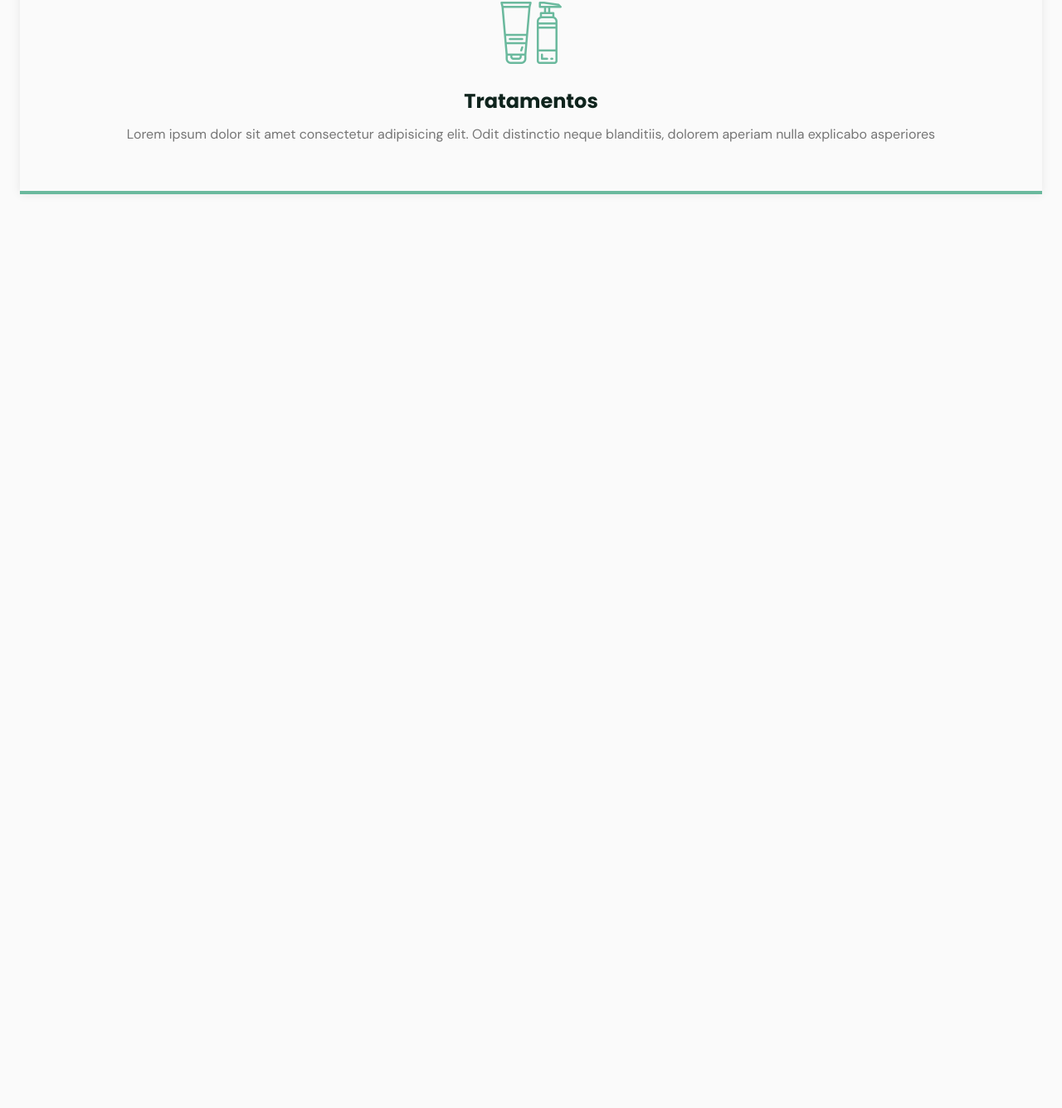
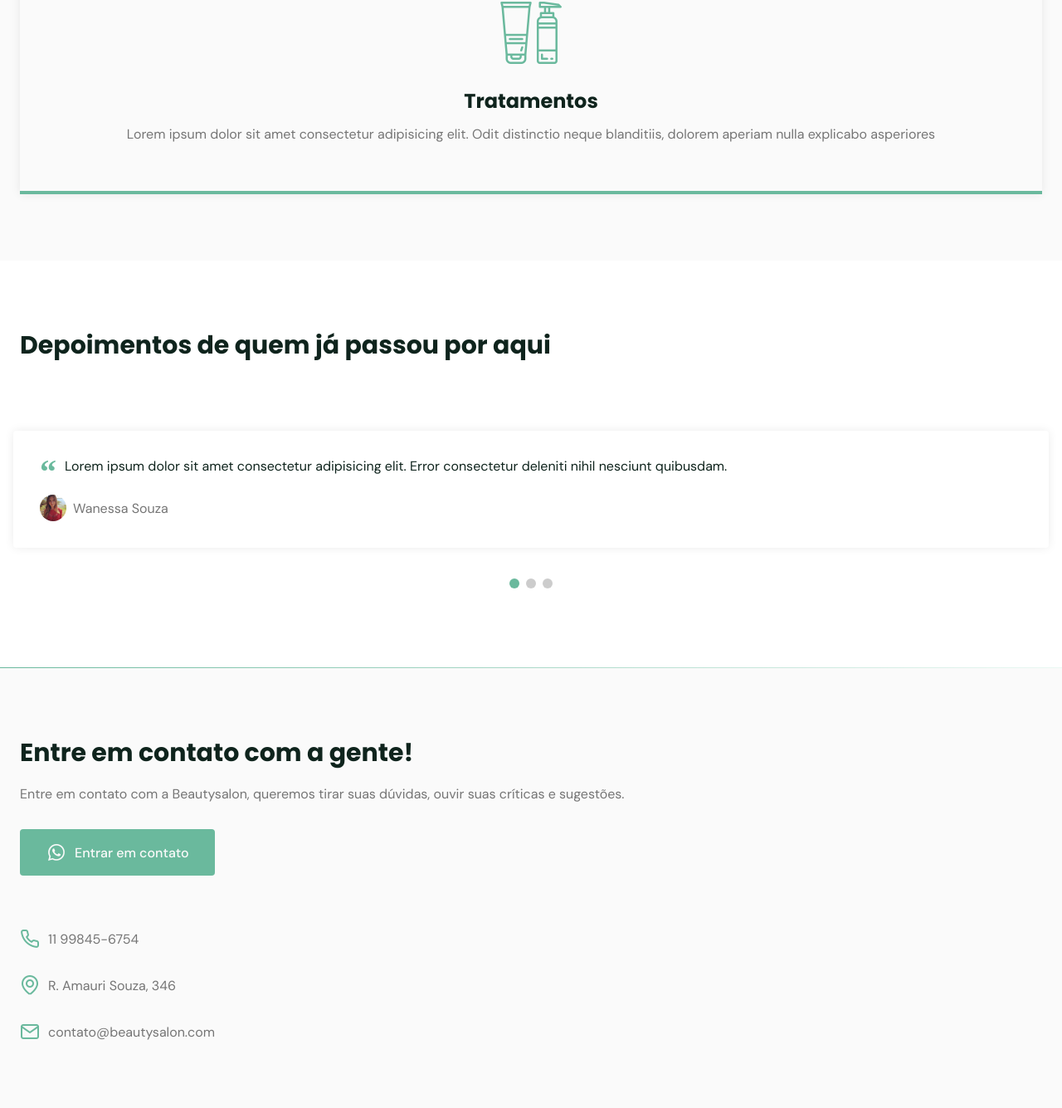
Before and after one commit to Rafaelps8/NLW-together, a plain HTML site: page index.html in a window 1280 px wide. Shown: the part 3767-5102 px from the top of the page at 83% size. Before the commit the page ends 4081 px from the top, so only its background shows below. Drawn offline with nearby package versions, Linux system fonts and the light colour scheme; files whose address does not match are found by name.

Commit message:
Meu quinto commit

```diff
--- a/index.html
+++ b/index.html
@@ -9,6 +9,9 @@
     <!-- Icones -->
     <link rel="stylesheet" href="assets/fonts/style.css" />
 
+    <!-- Swiper-->
+    <link rel="stylesheet" href="https://unpkg.com/swiper/swiper-bundle.min.css" />
+
     <!-- STYLES -->
     <link rel="stylesheet" href="style.css" />
 
@@ -18,6 +21,7 @@
       href="https://fonts.googleapis.com/css2?family=DM+Sans:wght@400;500;700&family=Poppins:wght@400;500;700&display=swap"
       rel="stylesheet"
     />
+
   </head>
   <body>
     <header id="header">
@@ -38,6 +42,8 @@
         <div class="toggle icon-close"></div>
       </nav>
     </header>
+
+<!-- HOME -->
 
     <main>
       <section class="section" id="home">
@@ -61,6 +67,7 @@
 
       <div class="divider-1"></div>
 
+<!-- ABOUT -->
       <section class="section" id="about">
         <div class="container grid">
           <div class="image">
@@ -97,6 +104,7 @@
 
       <div class="divider-2"></div>
 
+<!-- SERVICES -->
       <section class="section" id="services">
         <div class="container grid">
           <header>
@@ -138,8 +146,100 @@
           </div>
         </div>
       </section>
-    </main>
 
-    <script src="main.js"></script>
+<!-- TESTIMONIALS -->
+<section class="section" id="testimonials">
+  <div class="container">
+    <header>
+      <h2 class="title">Depoimentos de
+        quem já passou
+        por aqui</h2>
+    </header>
+<div class="testimonials swiper-container">
+<div class="swiper-wrapper">
+
+  <div class="testimonials swiper-slide">
+    <blockquote>
+      <p>
+        <span>&ldquo;</span>
+        Lorem ipsum dolor sit amet consectetur adipisicing elit. Error consectetur deleniti nihil nesciunt quibusdam.
+      </p>
+      <cite>
+        <img src="assets/fotos/01.jpg" alt="Foto de Wanessa Souza">
+        Wanessa Souza
+      </cite>
+    </blockquote>
+  </div>
+
+  <div class="testimonials swiper-slide">
+    <blockquote>
+      <p>
+        <span>&ldquo;</span>
+        Lorem ipsum dolor sit amet consectetur adipisicing elit. Error consectetur deleniti nihil nesciunt quibusdam.
+      </p>
+      <cite>
+        <img src="assets/fotos/02.jpg" alt="Foto de Franciele Venega">
+        Franciele Venega
+      </cite>
+    </blockquote>
+  </div>
+
+  <div class="testimonials swiper-slide">
+    <blockquote>
+      <p>
+        <span>&ldquo;</span>
+        Lorem ipsum dolor sit amet consectetur adipisicing elit. Error consectetur deleniti nihil nesciunt quibusdam.
+      </p>
+      <cite>
+        <img src="assets/fotos/03.jpg" alt="Foto de Valeska Fabris">
+        Valeska Fabris
+      </cite>
+    </blockquote>
+  </div>
+
+</div>
+<!-- If we need pagination -->
+  <div class="swiper-pagination"></div>
+
+</div>
+  </div>
+</section>
+
+<div class="divider-2"></div>
+
+
+<!-- CONTACT-->
+<section class="section" id="contact">
+  <div class="container grid">
+
+
+    <div class="text">
+      <h2 class="title">Entre em contato
+        com a gente!</h2>
+        <p>Entre em contato com a Beautysalon, queremos tirar suas dúvidas, ouvir suas críticas e sugestões.</p>
+        <a href="https://api.whatsapp.com/send?phone=+551199845-6754&text=Oi! Gostaria de agendar um horário"
+        class="button" target="_blank"><i class="icon-whatsapp"></i>Entrar em contato</a>
+    </div>
+
+    <div class="links">
+      <ul class="grid">
+        <li><i class="icon-phone"></i>11 99845-6754</li>
+        <li><i class="icon-map-pin"></i>R. Amauri Souza, 346</li>
+        <li><i class="icon-mail"></i>contato@beautysalon.com</li>
+      </ul>
+    </div>
+
+  </div>
+</section>
+
+   </main>
+<!-- Swiper-->
+<script src="https://unpkg.com/swiper/swiper-bundle.min.js"></script>
+
+<!-- scrollreveal-->
+<script src="https://unpkg.com/scrollreveal"></script>
+
+<!-- Main js-->
+<script src="main.js"></script>
   </body>
 </html>
--- a/main.js
+++ b/main.js
@@ -30,3 +30,31 @@ header.classList.add('scroll')
     header.classList.remove('scroll')
   }
 })
+
+/* testimonials carousel slider swiper */
+const swiper = new Swiper('.swiper-container',{
+  slidesPerView: 1,
+  pagination: {
+    el: '.swiper-pagination'
+  },
+  mousewheel: true,
+  keyboard: true,
+
+});
+
+/* ScrollReveal: mostrar elementos quando der scroll na pagina */
+const scrollReveal = ScrollReveal({
+  origin: 'top',
+  distance: '30px',
+  duration: 700,
+  reset: true,
+})
+
+scrollReveal.reveal(`
+#home .image, #home .text,
+#about .image, #about .text,
+#services header, #services .card,
+#testimonials header, #testiomonials .testimonials,
+#contact .text, #contact .links
+`,
+{interval: 100})
--- a/style.css
+++ b/style.css
@@ -354,3 +354,97 @@ nav.show div.icon-close {
   font-size: 1.5rem;
   margin-bottom: 0.75rem;
 }
+
+/*====  TESTIMONIALS ============================ */
+#testimonials {
+  background: white;
+}
+
+#testimonials .container {
+margin-left: 0;
+margin-right: 0;
+}
+
+#testimonials header {
+  margin-left: 1.5rem;
+  margin-right: 1.5rem;
+  margin-bottom: 0;
+}
+
+
+#testimonials blockquote {
+padding: 2rem;
+box-shadow: 0px 0px 12px rgba(0, 0, 0, 0.08);
+border-radius: 0.25rem;
+}
+
+#testimonials blockquote p {
+  position: relative;
+  text-indent: 1.875rem;
+  margin-bottom: 1.5rem;
+  color: var(--title-color);
+}
+
+#testimonials blockquote p span {
+  font: 700 2.5rem serif;
+  position: absolute;
+  top: -0.375rem;
+  left: -1.875rem;
+  color: var(--base-color);
+}
+
+#testimonials cite {
+display: flex;
+align-items: center;
+font-style: normal;
+}
+
+#testimonials cite img {
+  width: 2rem;
+  height: 2rem;
+  object-fit: cover;
+  clip-path: circle();
+  margin-right: 0.5rem;
+}
+
+/* swiper */
+.swiper-slide {
+  height: auto;
+  padding: 4rem 1rem;
+}
+.swiper-pagination-bullet {
+  width: 0.75rem;
+  height: 0.75rem;
+}
+
+.swiper-pagination-bullet-active {
+background: var(--base-color);
+}
+
+/*====  CONTACT ============================ */
+#contact .grid {
+  gap: 4rem;
+}
+
+#contact .text p {
+  margin-bottom: 2rem;
+}
+
+#contact .button i,
+#contact ul li i {
+  font-size: 1.5rem;
+  margin-right: 0.625rem;
+}
+
+#contact ul.grid {
+  gap: 2rem;
+}
+
+#contact ul li {
+  display: flex;
+  align-items: center;
+}
+
+#contact ul li i {
+  color: var(--base-color);
+}
```
Also changed, not shown: assets/fotos/01.jpg (added), assets/fotos/02.jpg (added), assets/fotos/03.jpg (added).
